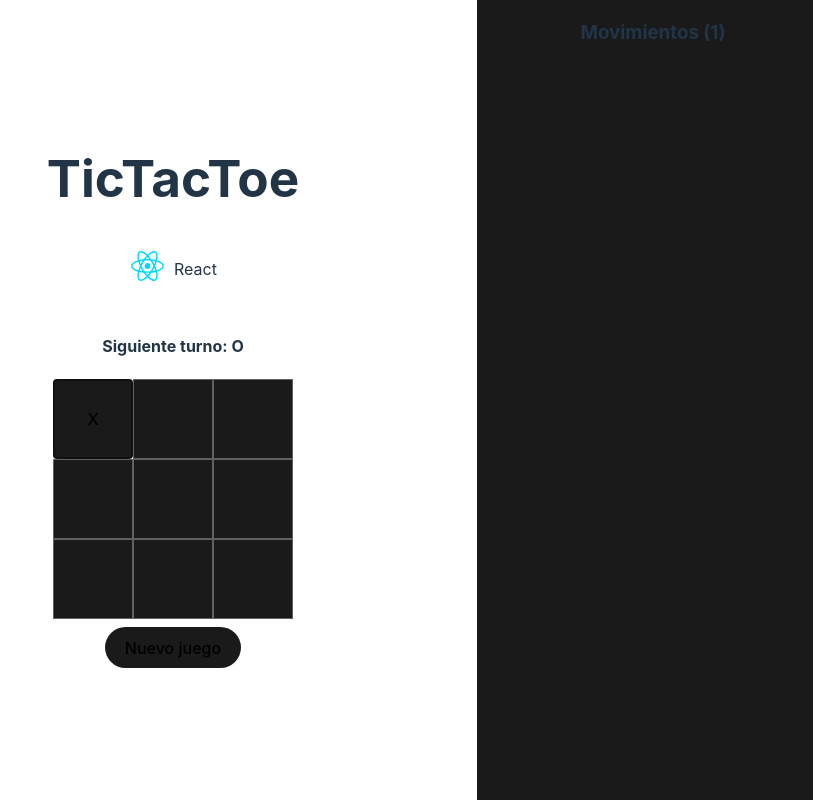
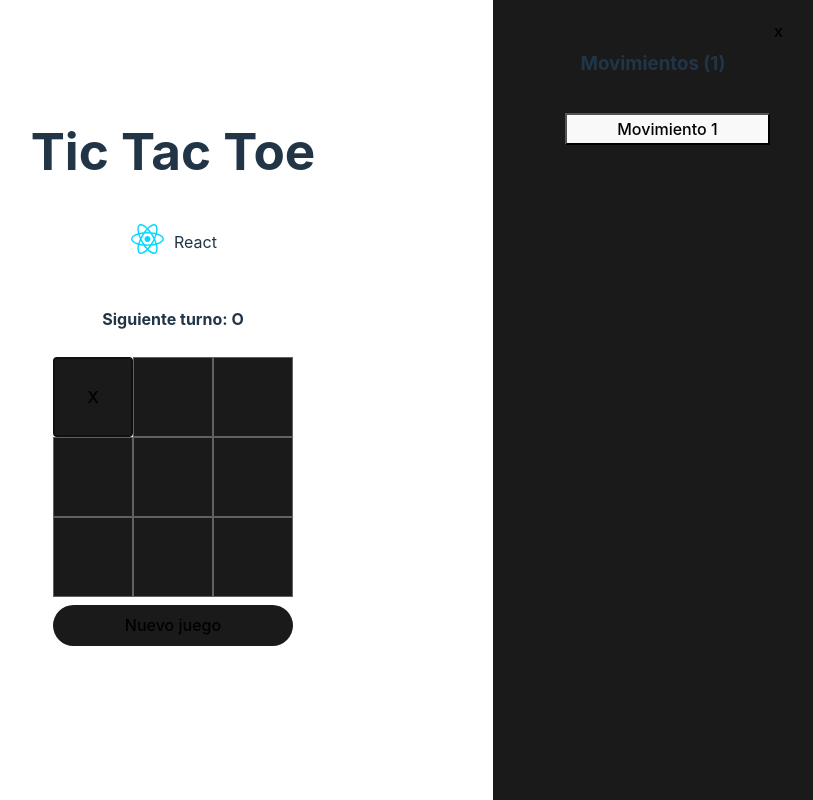
Before and after one commit to JohannCastillo/tic-tac-toe, a React (Vite) app: page / in a window 1280 px wide. Both pictures are taken after a click on the button 560 px from the left and 419 px from the top of the page. Shown: the whole page, without its empty margins (467-1280 px from the left). Built offline with nearby package versions, Linux system fonts and the light colour scheme.

Commit message:
add:History functionalities and sidebar

```diff
--- a/src/App.css
+++ b/src/App.css
@@ -61,8 +61,7 @@
 }
 
 aside{
-  padding-left: 1em;
-  display: block;
+  display: flex;
   flex-direction: column;
   align-items: center;
   position: fixed;
@@ -71,5 +70,35 @@ aside{
   background: #1a1a1a;
   height: 100%;
   width: 25%;
-  min-width: 100px;
+  min-width: 300px;
+  z-index: 10;
 }
+
+.stateMessage{
+  font-size: '1.5rem';
+  line-height: '2em';
+  padding-bottom: 4px;
+}
+
+.winner{
+  color: rgb(20, 169, 20);
+}
+
+.draw{
+  color: rgb(229, 229, 105);
+}
+
+li{
+  list-style: none;
+}
+
+.historyButton{
+  margin-bottom: 3px;
+  padding-top: 4px;
+  padding-bottom: 4px;
+  font-size: 1em;
+  font-weight: 500;
+  font-family: inherit;
+  cursor: pointer;
+  width: 100%;
+}
--- a/src/App.jsx
+++ b/src/App.jsx
@@ -1,25 +1,27 @@
 import Board from './components/board.jsx'
 import reactLogo from './assets/react.svg'
 import './App.css'
-import { SquaresProvider, useSquaresContext, useFunctionsContext } from './context/SquaresProvider.jsx'
+import { GameProvider} from './context/GameProvider.jsx'
 
 function App() {
   return (
     <>
-     <SquaresProvider>
+     <GameProvider>
       <main className='main-section'>
-        <h1>TicTacToe</h1>
+        <h1>Tic Tac Toe</h1>
         <div style={{ display: 'flex', alignItems: 'center', justifyContent: 'center', flexDirection: 'row', gap: '0.5rem' }}>
           <a href="https://react.dev" target="_blank">
               <img src={reactLogo} className="logo react" alt="React logo" />
           </a>
           <p>React</p>
         </div>
-          <section className="card">
-            <Board></Board>
-          </section>
+
+            <section className="card">
+              <Board></Board>
+            </section>
+
       </main>
-     </SquaresProvider>
+     </GameProvider>
     </>
   )
 }
--- a/src/components/Board.jsx
+++ b/src/components/Board.jsx
@@ -1,41 +1,69 @@
-import MyButton from "./Button";
-import { useSquaresContext, useFunctionsContext } from "../context/SquaresProvider"
-function Board(){
+import Cell from "./Cell";
+import Sidebar from "./Sidebar";
+import { useSquaresContext, useFunctionsContext } from "../context/GameProvider"
+
+function Board() {
 
     const game = useSquaresContext()
     const functions = useFunctionsContext()
+
     return (
         <>
             <article>
-                <h4>Siguiente turno: {game.turno}</h4>
+                {game.winner != null ?
+                    (
+                        <h4 className="stateMessage winner">Ganador: {game.winner}</h4>
+                    ) : (
+                        <>
+                            {game.squares.every((value) => value !== null) ? (
+                                <h4 className="stateMessage draw"> Empate </h4>
+                            ) : (
+                                <h4 className="stateMessage">Siguiente turno: {game.turno}</h4>
+                            )}
+                        </>
+                    )
+                }
                 <div className="board">
-                    <MyButton key={0} index={0}></MyButton>
-                    <MyButton key={1} index={1}></MyButton>
-                    <MyButton key={2} index={2}></MyButton>
-                    <MyButton key={3} index={3}></MyButton>
-                    <MyButton key={4} index={4}></MyButton>
-                    <MyButton key={5} index={5}></MyButton>
-                    <MyButton key={6} index={6}></MyButton>
-                    <MyButton key={7} index={7}></MyButton>
-                    <MyButton key={8} index={8}></MyButton>
+                    <Cell key={0} index={0} />
+                    <Cell key={1} index={1} />
+                    <Cell key={2} index={2} />
+                    <Cell key={3} index={3} />
+                    <Cell key={4} index={4} />
+                    <Cell key={5} index={5} />
+                    <Cell key={6} index={6} />
+                    <Cell key={7} index={7} />
+                    <Cell key={8} index={8} />
                 </div>
-                <button className="button" onClick={functions.clearBoard}>Nuevo juego</button>
+                <div style={{ display: 'flex', flexDirection: 'column' }}>
+                    <button className="button" onClick={functions.clearBoard}>Nuevo juego</button>
+                    <button className="button" onClick={functions.toggleMovsVisibility} style={{ visibility: game.movementsVisibility == '' ? 'hidden' : ''  }}> Ver moviminetos </button>
+                </div>
             </article>
-            <aside className="aside">
-                <h3>Movimientos {'('+game.squares.filter((value) => value !== null).length+')'} </h3>
-                {game.squares.every((value) => value === null) ? (
+
+            <Sidebar
+                visibility={game.movementsVisibility}
+                toggleMovsVisibility={functions.toggleMovsVisibility}
+                title={'Movimientos (' + game.squares.filter((value) => value !== null).length + ')'}
+                content={game.squares.every((value) => value === null) ? (
                     <>
-                        <small>No se han registrado movimientos</small>
+                        <small>No se han realizado movimientos</small>
                     </>
-                ) :  (
+                ) : (
                     <>
-                        {/* <ul>
-                            <li key={0}>uwu</li>
-                        </ul> */}
-                        {game.winner != null && (<><strong style={{color: 'green', fontSize: '1.5rem'}}>Ganador {game.winner}</strong></>)}
+                        <ul style={{ width: '80%' }}>
+                            {
+                                game.history.slice(1).map((value, index) => (
+                                    <li key={crypto.randomUUID()}>
+                                        <button className="historyButton" onClick={() => functions.getHistory(index + 1)}>
+                                            Movimiento {index + 1}
+                                        </button>
+                                    </li>
+                                ))
+                            }
+                        </ul>
                     </>
                 )}
-            </aside>
+            />
         </>
     )
 }
--- a/src/components/Button.jsx
+++ b/src/components/Cell.jsx
@@ -1,7 +1,7 @@
 import { useState, useEffect} from "react"
-import { useSquaresContext, useFunctionsContext } from "../context/SquaresProvider"
+import { useSquaresContext, useFunctionsContext } from "../context/GameProvider"
 
-export default function MyButton(props){
+export default function Cell(props){
     const [value, setValue] = useState('')
     const squares = useSquaresContext()
     const functions = useFunctionsContext()
@@ -10,12 +10,14 @@ export default function MyButton(props){
         if (squares.squares.every((value) => value === null)){
             setValue('')
         }
-    }, [squares.squares])
+
+        setValue(squares.history[squares.historyIndex][props.index])
+
+    }, [squares.squares, squares.historyIndex])
 
     function handleClick(){
         if (squares.squares[props.index] || functions.calculateWinner(squares.squares)) return
         functions.changeTurn(props.index)
-        setValue(squares.turno)
     }
 
     return <button className="cell" onClick={handleClick}>{value}</button>
--- /dev/null
+++ b/src/components/Sidebar.jsx
@@ -0,0 +1,20 @@
+import { useState } from "react"
+
+import { useSquaresContext } from "../context/GameProvider"
+
+function Sidebar(props) {
+
+    return (
+        <>
+            <aside className="aside" style={{ visibility: props.visibility }}>
+                <button className="button" onClick={props.toggleMovsVisibility} style={{ position: 'absolute', top: '0', right: '0', marginTop: '10px', marginRight: '10px' }}>x</button>
+                <h3 style={{marginTop: '50px'}}>{props.title}</h3>
+                <article style={{ width: '80%' }}>
+                    {props.content}
+                </article>
+            </aside>
+        </>
+    )
+}
+
+export default Sidebar
--- /dev/null
+++ b/src/context/GameProvider.jsx
@@ -0,0 +1,93 @@
+import { createContext, useState, useContext } from "react"
+
+const SquaresContext = createContext()
+const FunctionsContext = createContext()
+
+export function GameProvider({children}){
+    const INITIAL_STATES={
+        squares: Array(9).fill(null),
+        turno: 'X',
+        winner: null,
+        history: [Array(9).fill(null)],
+        historyIndex: 0,
+    }
+
+    const [state, setState] = useState(INITIAL_STATES)
+    const [ movementsVisibility, setMovementsVisibility] = useState('')
+
+    function changeTurn(i){
+        setState(prevState => {
+            const newSquares = [...prevState.squares]
+            newSquares[i] = prevState.turno
+            const newHistory = [...prevState.history]
+            newHistory.push(newSquares)
+
+            return {
+                ...prevState,
+                squares: newSquares,
+                turno: prevState.turno == 'X' ? 'O' : 'X',
+                winner: calculateWinner(newSquares),
+                history: newHistory,
+                historyIndex: prevState.historyIndex+1
+          }
+        })
+      }
+
+    function clearBoard(){
+        setState(INITIAL_STATES)
+    }
+
+    function getHistory(index){
+       setState({...state, historyIndex: index})
+    }
+
+    function toggleMovsVisibility(){
+      setMovementsVisibility(movementsVisibility === '' ? 'hidden' : '')
+    }
+
+
+    function calculateWinner(squares) {
+        const lines = [
+          [0, 1, 2],
+          [3, 4, 5],
+          [6, 7, 8],
+          [0, 3, 6],
+          [1, 4, 7],
+          [2, 5, 8],
+          [0, 4, 8],
+          [2, 4, 6],
+        ];
+        for (let i = 0; i < lines.length; i++) {
+          const [a, b, c] = lines[i];
+          if (squares[a] && squares[a] === squares[b] && squares[a] === squares[c]) {
+            return squares[a]
+          }
+        }
+        return null;
+      }
+
+      const functions = {
+        changeTurn,
+        clearBoard,
+        getHistory,
+        calculateWinner,
+        toggleMovsVisibility
+      }
+
+    return (
+        <SquaresContext.Provider value={{...state, movementsVisibility}}>
+            <FunctionsContext.Provider value={{...functions}}>
+                {children}
+            </FunctionsContext.Provider>
+        </SquaresContext.Provider>
+    );
+}
+
+
+export function useSquaresContext(){
+    return useContext(SquaresContext)
+}
+
+export function useFunctionsContext(){
+    return useContext(FunctionsContext)
+}
--- a/src/context/SquaresProvider.jsx
+++ /dev/null
@@ -1,66 +0,0 @@
-import { createContext, useState, useContext } from "react"
-
-const SquaresContext = createContext()
-const FunctionsContext = createContext()
-const SQUARES_INITIAL = Array(9).fill(null)
-
-export function SquaresProvider({children}){
-    const [squares, setSquares] = useState(SQUARES_INITIAL)
-    const [turno, setTurno] = useState('X')
-    const [winner, setWinner] = useState(null)
-
-    function changeTurn(i){
-        setTurno(turno == 'X' ? 'O' : 'X')
-        const newSquares = [...squares]
-        newSquares[i] = turno
-        setSquares(newSquares)
-        var isWinner = calculateWinner(newSquares)
-        if (isWinner) setWinner(isWinner)
-      }
-
-    function clearBoard(){
-        setSquares(SQUARES_INITIAL)
-        setTurno('X')
-        setWinner(null)
-    }
-
-
-
-    function calculateWinner(squares) {
-        const lines = [
-          [0, 1, 2],
-          [3, 4, 5],
-          [6, 7, 8],
-          [0, 3, 6],
-          [1, 4, 7],
-          [2, 5, 8],
-          [0, 4, 8],
-          [2, 4, 6],
-        ];
-        for (let i = 0; i < lines.length; i++) {
-          const [a, b, c] = lines[i];
-          if (squares[a] && squares[a] === squares[b] && squares[a] === squares[c]) {
-            return squares[a]
-          }
-        }
-        return null;
-      }
-
-    return (
-        //return squares and turno in value
-        <SquaresContext.Provider value={{squares, turno, winner}}>
-            <FunctionsContext.Provider value={{clearBoard, changeTurn, calculateWinner}}>
-                {children}
-            </FunctionsContext.Provider>
-        </SquaresContext.Provider>
-    );
-}
-
-
-export function useSquaresContext(){
-    return useContext(SquaresContext)
-}
-
-export function useFunctionsContext(){
-    return useContext(FunctionsContext)
-}
```
